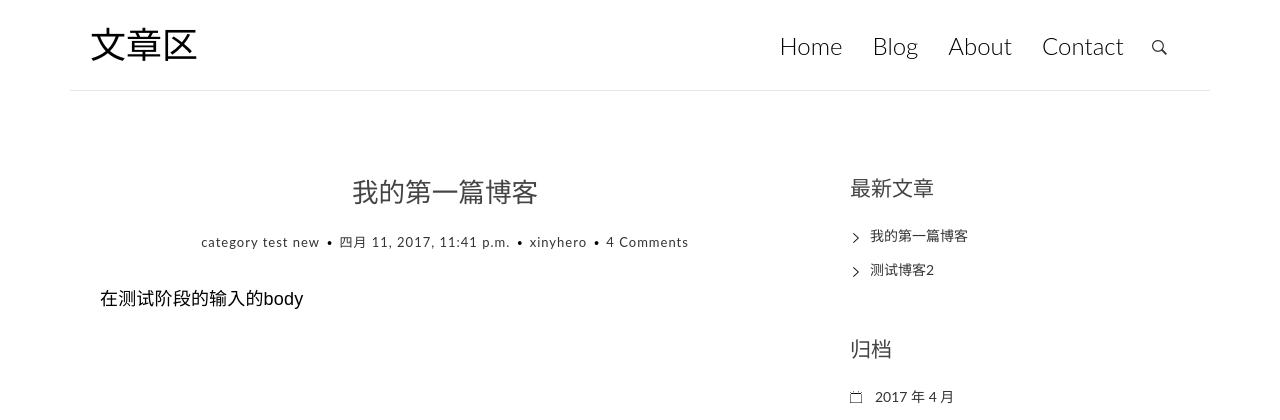
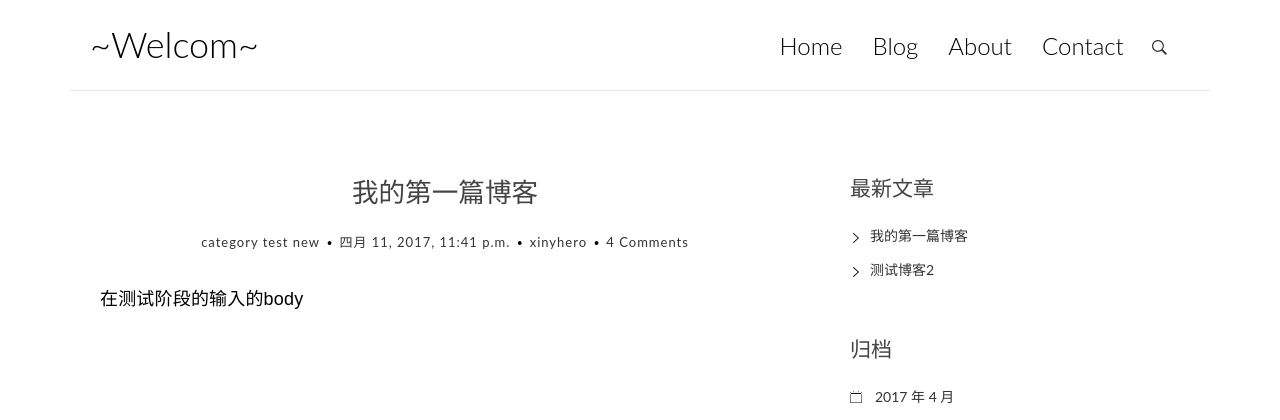
Before and after one commit to Marmot93/blogproject, a Django app: page /post/2/ in a window 1280 px wide. Shown: the top 420 px of the page. Run offline with Django 3.2, Linux system fonts and the light colour scheme; data comes from the database, SQL or seed files in the repository; some libraries are stand-ins or nearby versions.

Commit message:
基本完成，慢慢改进

```diff
--- a/templates/base.html
+++ b/templates/base.html
@@ -29,7 +29,7 @@
 				<div class="row">
 					<div class="col-md-4 col-sm-5 col-xs-8">
 						<div class="logo">
-							<h1><a href="index.html">文章区</a></h1>
+                            <h1><a href="index.html">~Welcom~</a></h1>
 						</div>
 					</div><!-- col-md-4 -->
 					<div class="col-md-8 col-sm-7 col-xs-4">
```
